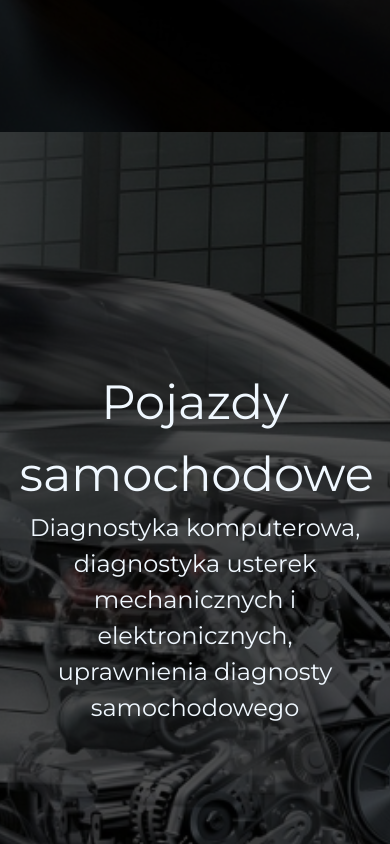
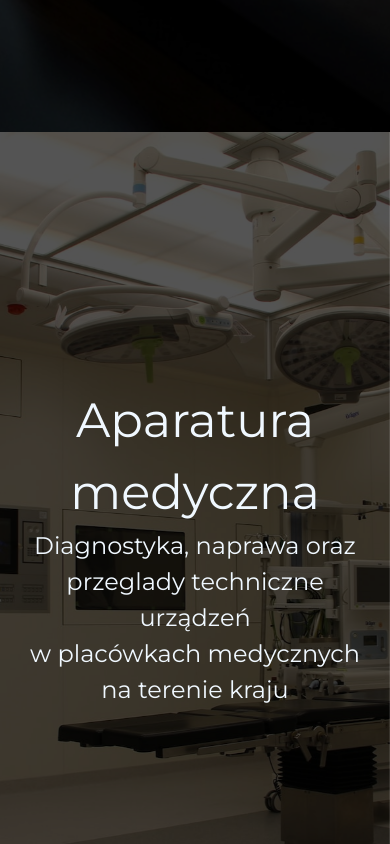
Before and after one commit to Mati2903/my-cv-app, a React (Create React App) app: page /elektronika in a window 390 px wide. Shown: the part 2400-3244 px from the top of the page. Built offline with nearby package versions, Linux system fonts and the light colour scheme.

Commit message:
Add medical section in electronics

```diff
--- a/src/assets/scss/style.scss
+++ b/src/assets/scss/style.scss
@@ -10,6 +10,7 @@
 @import "../../components/electronics/sections/pcb";
 @import "../../components/electronics/sections/repair";
 @import "../../components/electronics/sections/car";
+@import "../../components/electronics/sections/medical";
 @import "../../components/programming/programming";
 @import "./nav";
 @import "../../components/programming/sections/html";
--- a/src/components/electronics/Electronics.js
+++ b/src/components/electronics/Electronics.js
@@ -5,6 +5,7 @@ const Car = React.lazy(() => import("./sections/Car"));
 const Computer = React.lazy(() => import("./sections/Computer"));
 const Pcb = React.lazy(() => import("./sections/Pcb"));
 const Repair = React.lazy(() => import("./sections/Repair"));
+const Medical = React.lazy(() => import("./sections/Medical"));
 
 const Electronics = () => {
 	return (
@@ -14,6 +15,7 @@ const Electronics = () => {
 				<Computer />
 				<Pcb />
 				<Repair />
+				<Medical />
 				<Car />
 			</Suspense>
 		</>
--- /dev/null
+++ b/src/components/electronics/sections/Medical.js
@@ -0,0 +1,40 @@
+import React, { useRef } from "react";
+import useIntersection from "../../useIntersection";
+
+const Medical = () => {
+	const ref = useRef();
+	const inViewport = useIntersection(ref, "-10px");
+
+	if (ref.current) {
+		if (inViewport) {
+			ref.current.classList.add("active");
+			document
+				.querySelector(".electronics-section__medical-article")
+				.classList.add("active");
+		} else {
+			ref.current.classList.remove("active");
+			document
+				.querySelector(".electronics-section__medical-article")
+				.classList.remove("active");
+		}
+	}
+
+	return (
+		<>
+			<section className="electronics-section">
+				<div className="electronics-section__div">
+					<div className="electronics-section__medical" ref={ref}></div>
+					<article className="electronics-section__medical-article">
+						Aparatura medyczna
+						<p className="electronics-section__medical-paragraph">
+							Diagnostyka, naprawa oraz przeglady techniczne urządzeń
+							<br />w placówkach medycznych na terenie kraju
+						</p>
+					</article>
+				</div>
+			</section>
+		</>
+	);
+};
+
+export default Medical;
--- a/src/components/electronics/sections/_car.scss
+++ b/src/components/electronics/sections/_car.scss
@@ -25,7 +25,7 @@
 
 .electronics-section__car-article {
 	position: absolute;
-	top: 350vh;
+	top: 450vh;
 	left: 50%;
 	width: 90vw;
 	transform: translate(-50%, -50%);
--- /dev/null
+++ b/src/components/electronics/sections/_medical.scss
@@ -0,0 +1,40 @@
+//-----------sekcja ze sprzętem medycznym ------------------
+.electronics-section__medical {
+	position: relative;
+	background-size: cover;
+	background-position: center;
+	width: 100%;
+	height: 100%;
+	background-image: url("../../../assets/images/medical_1080p.jpg");
+
+	&.active {
+		animation: opacityOnSection 1.5s ease-out 0.5s both;
+	}
+}
+
+.electronics-section__medical-article {
+	position: absolute;
+	top: 350vh;
+	left: 50%;
+	width: 90vw;
+	transform: translate(-50%, -50%);
+	text-align: center;
+	&.active {
+		animation: fadeInArticle 1.5s ease 1s both;
+		.electronics-section__medical-paragraph {
+			animation: fadeInParagraph 1.5s ease 1s both;
+		}
+	}
+}
+
+@media screen and (max-width: 600px) {
+	.electronics-section__medical-article {
+		opacity: 1;
+		font-size: 3rem;
+		filter: brightness(100%);
+		.electronics-section__medical-paragraph {
+			opacity: 1;
+			font-size: 1.5rem;
+		}
+	}
+}
--- a/src/components/programming/sections/NavMenu.js
+++ b/src/components/programming/sections/NavMenu.js
@@ -15,7 +15,6 @@ const NavMenu = () => {
 				to="html"
 				spy={true}
 				smooth={true}
-				offset={0}
 				duration={150}
 				className="nav-link html"
 				activeClass="active"
@@ -26,7 +25,6 @@ const NavMenu = () => {
 				to="css"
 				spy={true}
 				smooth={true}
-				offset={0}
 				duration={150}
 				className="nav-link css"
 				activeClass="active"
@@ -64,44 +62,6 @@ const NavMenu = () => {
 				<IoLogoNodejs />
 			</Link>
 		</nav>
-		// <nav>
-		// 	<a
-		// 		href="#html"
-		// 		onClick={() => setActiveNav("#html")}
-		// 		className={activeNav === "#html" ? "active" : ""}
-		// 	>
-		// 		<IoLogoHtml5 />
-		// 	</a>
-
-		// 	<a
-		// 		href="#css"
-		// 		onClick={() => setActiveNav("#css")}
-		// 		className={activeNav === "#css" ? "active" : ""}
-		// 	>
-		// 		<IoLogoCss3 />
-		// 	</a>
-		// 	<a
-		// 		href="#javascript"
-		// 		onClick={() => setActiveNav("#javascript")}
-		// 		className={activeNav === "#javascript" ? "active" : ""}
-		// 	>
-		// 		<IoLogoJavascript />
-		// 	</a>
-		// 	<a
-		// 		href="#react"
-		// 		onClick={() => setActiveNav("#react")}
-		// 		className={activeNav === "#react" ? "active" : ""}
-		// 	>
-		// 		<DiReact />
-		// 	</a>
-		// 	<a
-		// 		href="#node"
-		// 		onClick={() => setActiveNav("#node")}
-		// 		className={activeNav === "#node" ? "active" : ""}
-		// 	>
-		// 		<IoLogoNodejs />
-		// 	</a>
-		// </nav>
 	);
 };
 
```
Also changed, not shown: src/assets/images/medical_1080p.jpg (added).
